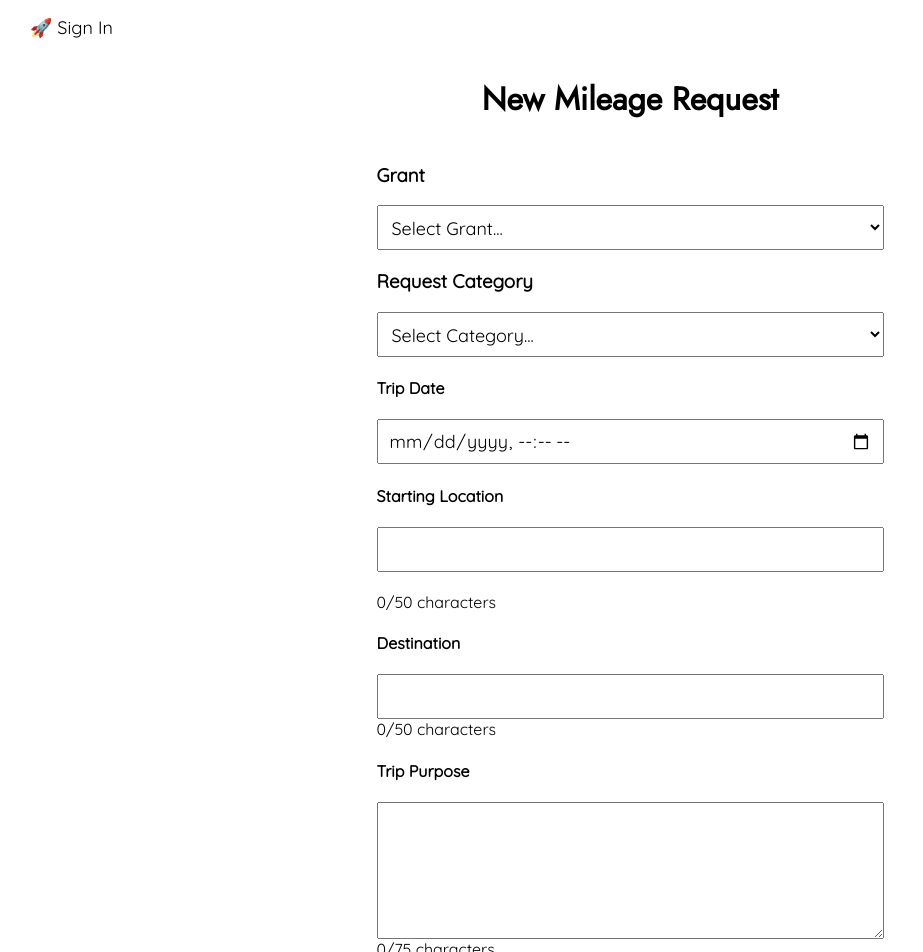
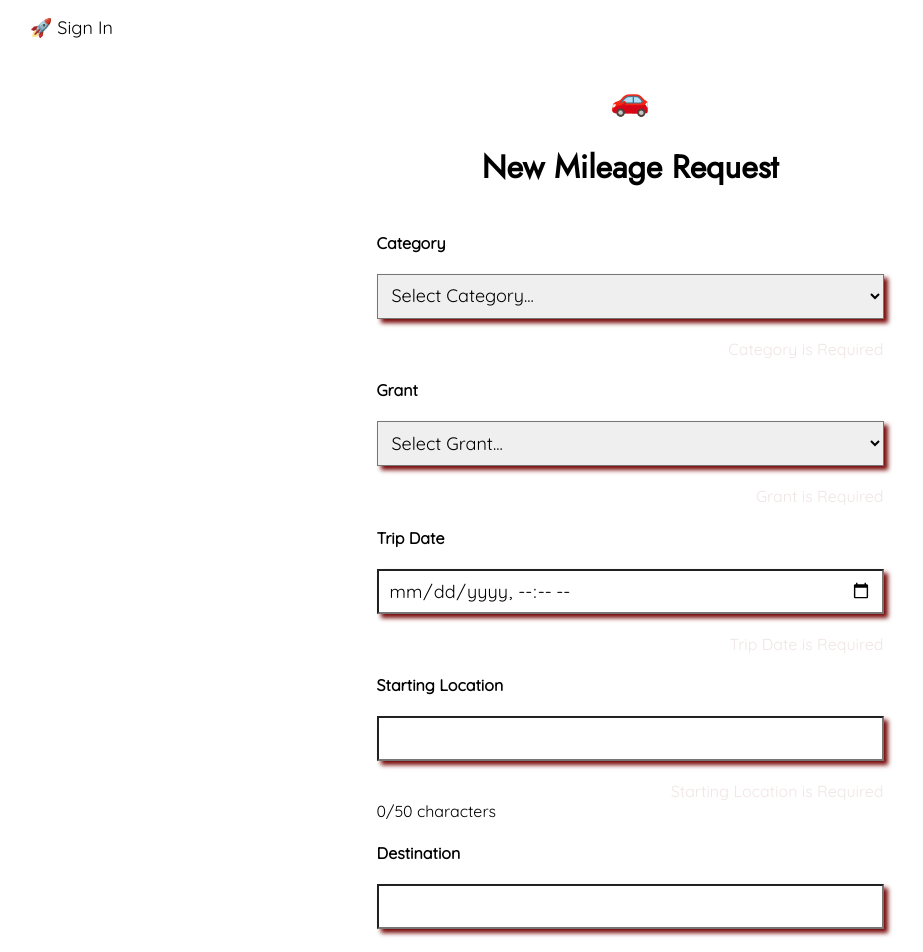
Before and after one commit to thomps9012/financial-api, a Next.js app in the folder web/: page /mileage/create in a window 1280 px wide. Shown: the top 952 px of the page, without its empty margins (10-933 px from the left). Built offline with nearby package versions, Linux system fonts and the light colour scheme.

Commit message:
mileage form styling

```diff
--- a/web/components/categorySelect.tsx
+++ b/web/components/categorySelect.tsx
@@ -1,13 +1,13 @@
-import titleCase from "@/utils/titleCase";
-
 export default function CategorySelect({
   state,
   setState,
+  valid,
 }: {
+  valid: boolean;
   state: any;
   setState: any;
 }) {
-  const Categories = [
+  const categories = [
     "IOP",
     "INTAKE",
     "PEERS",
@@ -28,18 +28,19 @@ export default function CategorySelect({
   };
   return (
     <>
-      <h3>Request Category</h3>
+      <h4>Category</h4>
       <select
         name={state}
+        id="category"
         onChange={handleChange}
         defaultValue={state.category}
       >
         <option value="" disabled hidden>
           Select Category...
         </option>
-        {Categories.map((category) => (
+        {categories.map((category) => (
           <option value={category} key={category}>
-            {titleCase(category.toLowerCase().split("_").join(" "))}
+            {category.split("_").join(" ")}
           </option>
         ))}
       </select>
--- a/web/components/grantSelect.tsx
+++ b/web/components/grantSelect.tsx
@@ -2,7 +2,9 @@ import { Grant } from "../types/grants";
 export default function GrantSelect({
   state,
   setState,
+  valid
 }: {
+  valid: boolean;
   state: any;
   setState: any;
 }) {
@@ -29,7 +31,7 @@ export default function GrantSelect({
     },
     {
       id: "2020-JY-FX-0014",
-      name: "JSBT (OJJDP) - Jumpstart For A Better Tomorrow",
+      name: "JSBT (OJJDP) - Jump Start For A Better Tomorrow",
     },
     {
       id: "H79SP082264",
@@ -53,7 +55,7 @@ export default function GrantSelect({
     },
     {
       id: "H79TI083662",
-      name: "IOP New Syrenity Intensive outpatient Program",
+      name: "IOP New Serenity Intensive Outpatient Program",
     },
     {
       id: "TANF",
@@ -75,8 +77,9 @@ export default function GrantSelect({
   };
   return (
     <>
-      <h3>Grant</h3>
+      <h4>Grant</h4>
       <select
+        id="grant_id"
         name={state}
         onChange={handleChange}
         defaultValue={state.grant_id}
--- a/web/components/mileage_form.tsx
+++ b/web/components/mileage_form.tsx
@@ -57,8 +57,48 @@ export default function MileageForm({
         parking,
       });
     };
+    for (const field of Object.keys(mileageRequestInput)) {
+      console.log(field);
+      const input = document.getElementById(field) as
+        | HTMLSelectElement
+        | HTMLInputElement;
+      console.log(input);
+      console.log(input?.value);
+      if (
+        input?.value != "" &&
+        input?.value != null &&
+        input?.value != undefined
+      ) {
+        document.getElementById(`invalid-${field}`)?.classList.add("hidden");
+        document.getElementById(field)?.classList.remove("invalid-input");
+      } else {
+        document.getElementById(field)?.classList.add("invalid-input");
+        document.getElementById(`invalid-${field}`)?.classList.remove("hidden");
+      }
+      if (field === "start_odometer" || field === "end_odometer") {
+        if (
+          mileageRequestInput.start_odometer > mileageRequestInput.end_odometer
+        ) {
+          document.getElementById(field)?.classList.add("invalid-input");
+          document
+            .getElementById("invalid-odometer-1")
+            ?.classList.remove("hidden");
+          document
+            .getElementById("invalid-odometer-2")
+            ?.classList.remove("hidden");
+        } else {
+          document.getElementById(field)?.classList.remove("invalid-input");
+          document
+            .getElementById("invalid-odometer-1")
+            ?.classList.add("hidden");
+          document
+            .getElementById("invalid-odometer-2")
+            ?.classList.add("hidden");
+        }
+      }
+    }
     !new_request && request_id && fetchRequestInfo(request_id);
-  }, [new_request, request_id, user_credentials]);
+  }, [new_request, request_id, user_credentials, mileageRequestInput]);
 
   const handleChange = (e: any) => {
     e.preventDefault();
@@ -120,63 +160,115 @@ export default function MileageForm({
 
   return (
     <form id="mileage-form">
+      <CategorySelect
+        state={mileageRequestInput}
+        setState={setMileageRequestInput}
+        valid={true}
+      />
+      <span id="invalid-category" className="REJECTED field-span">
+        <br />
+        Category is Required
+      </span>
       <GrantSelect
         state={mileageRequestInput}
         setState={setMileageRequestInput}
+        valid={true}
       />
-      <CategorySelect
-        state={mileageRequestInput}
-        setState={setMileageRequestInput}
+      <span id="invalid-grant_id" className="REJECTED field-span">
+        <br />
+        Grant is Required
+      </span>
+      <h4>Trip Date</h4>
+      <input
+        type="datetime-local"
+        name="date"
+        id="date"
+        onChange={handleChange}
+        className="invalid-input"
       />
-      <h4>Trip Date</h4>
-      <input type="datetime-local" name="date" onChange={handleChange} />
+      <span id="invalid-date" className="REJECTED field-span">
+        <br />
+        Trip Date is Required
+      </span>
       <h4>Starting Location</h4>
       <input
         name="starting_location"
         defaultValue={mileageRequestInput.starting_location}
-        id="start"
+        id="starting_location"
+        className="invalid-input"
         maxLength={50}
         type="text"
         onChange={handleChange}
       />
       <br />
+      <span id="invalid-starting_location" className="REJECTED field-span">
+        Starting Location is Required
+      </span>
       <span>{mileageRequestInput.starting_location.length}/50 characters</span>
       <h4>Destination</h4>
       <input
         name="destination"
-        id="end"
+        id="destination"
+        className="invalid-input"
         defaultValue={mileageRequestInput.destination}
         maxLength={50}
         type="text"
         onChange={handleChange}
       />
+      <br />
+      <span id="invalid-destination" className="REJECTED field-span">
+        Trip Destination is Required
+      </span>
       <span>{mileageRequestInput.destination.length}/50 characters</span>
       <h4>Trip Purpose</h4>
       <textarea
         rows={5}
         maxLength={75}
+        id="trip_purpose"
         name="trip_purpose"
+        className="invalid-input"
         defaultValue={mileageRequestInput.trip_purpose}
         onChange={handleChange}
       />
+      <br />
+      <span id="invalid-trip_purpose" className="REJECTED field-span">
+        Trip Purpose is Required
+      </span>
       <span>{mileageRequestInput.trip_purpose.length}/75 characters</span>
-      <br />
       <h4>Start Odometer</h4>
       <input
+        id="start_odometer"
         name="start_odometer"
         defaultValue={mileageRequestInput.start_odometer}
-        max={mileageRequestInput.end_odometer - 1}
         type="number"
+        className="invalid-input"
         onChange={handleChange}
       />
+      <span id="invalid-odometer-1" className="REJECTED field-span">
+        <br />
+        Current Odometer Reading is Impossible
+      </span>
+      <span id="invalid-start_odometer" className="REJECTED field-span">
+        <br />
+        Start Odometer is Required
+      </span>
       <h4>End Odometer</h4>
       <input
+        id="end_odometer"
         name="end_odometer"
         defaultValue={mileageRequestInput.end_odometer}
         type="number"
-        min={mileageRequestInput.start_odometer + 1}
+        className="invalid-input"
         onChange={handleChange}
       />
+      <span id="invalid-odometer-2" className="REJECTED field-span">
+        <br />
+        Current Odometer Reading is Impossible
+      </span>
+      <span id="invalid-end_odometer" className="REJECTED field-span">
+        <br />
+        End Odometer is Required
+      </span>
       <h4>Tolls</h4>
       <input
         name="tolls"
@@ -192,8 +284,10 @@ export default function MileageForm({
         onChange={handleChange}
       />
       <br />
+      <br />
+      <br />
       <a onClick={handleSubmit} className="archive-btn">
-        Submit Request
+        Create Request
       </a>
       <br />
     </form>
--- a/web/pages/mileage/create.tsx
+++ b/web/pages/mileage/create.tsx
@@ -3,6 +3,7 @@ import MileageForm from "@/components/mileage_form";
 export default function NewMileageRequest() {
   return (
     <main>
+      <h1 id="slide-in">🚗</h1>
       <h1>New Mileage Request</h1>
       <MileageForm new_request={true} />
     </main>
--- a/web/styles/globals.css
+++ b/web/styles/globals.css
@@ -88,14 +88,51 @@ header {
   .mobileSignOut {
     display: block;
   }
+}
+#slide-in {
+  margin-bottom: 0;
+  animation: slide_in linear 2s;
+}
 
-  select {
-    width: 85%;
+@keyframes slide_in {
+  from {
+    margin-left: 250%;
+  }
+  to {
+    margin-left: 0%;
   }
 }
 
+.invalid-input {
+  animation: invalidHighlight linear 3s infinite;
+}
 
-
+.field-span {
+  text-align: right;
+  animation: fadeInOut linear 3s infinite;
+}
+@keyframes fadeInOut {
+  0% {
+    opacity: 0;
+  }
+  50% {
+    opacity: 1;
+  }
+  100% {
+    opacity: 0;
+  }
+}
+@keyframes invalidHighlight {
+  0% {
+    box-shadow: 5px 5px 5px rgb(121, 10, 10);
+  }
+  50% {
+    box-shadow: 0px 0px 0px rgb(121, 10, 10);
+  }
+  100% {
+    box-shadow: 5px 5px 5px rgb(121, 10, 10);
+  }
+}
 #mobile-sign-out {
   display: none;
 }
@@ -185,7 +222,9 @@ a:hover {
   opacity: 50%;
   width: 100%;
 }
-
+.hidden {
+  display: none;
+}
 .hr-red {
   padding: 5px;
   margin: 5px;
```
